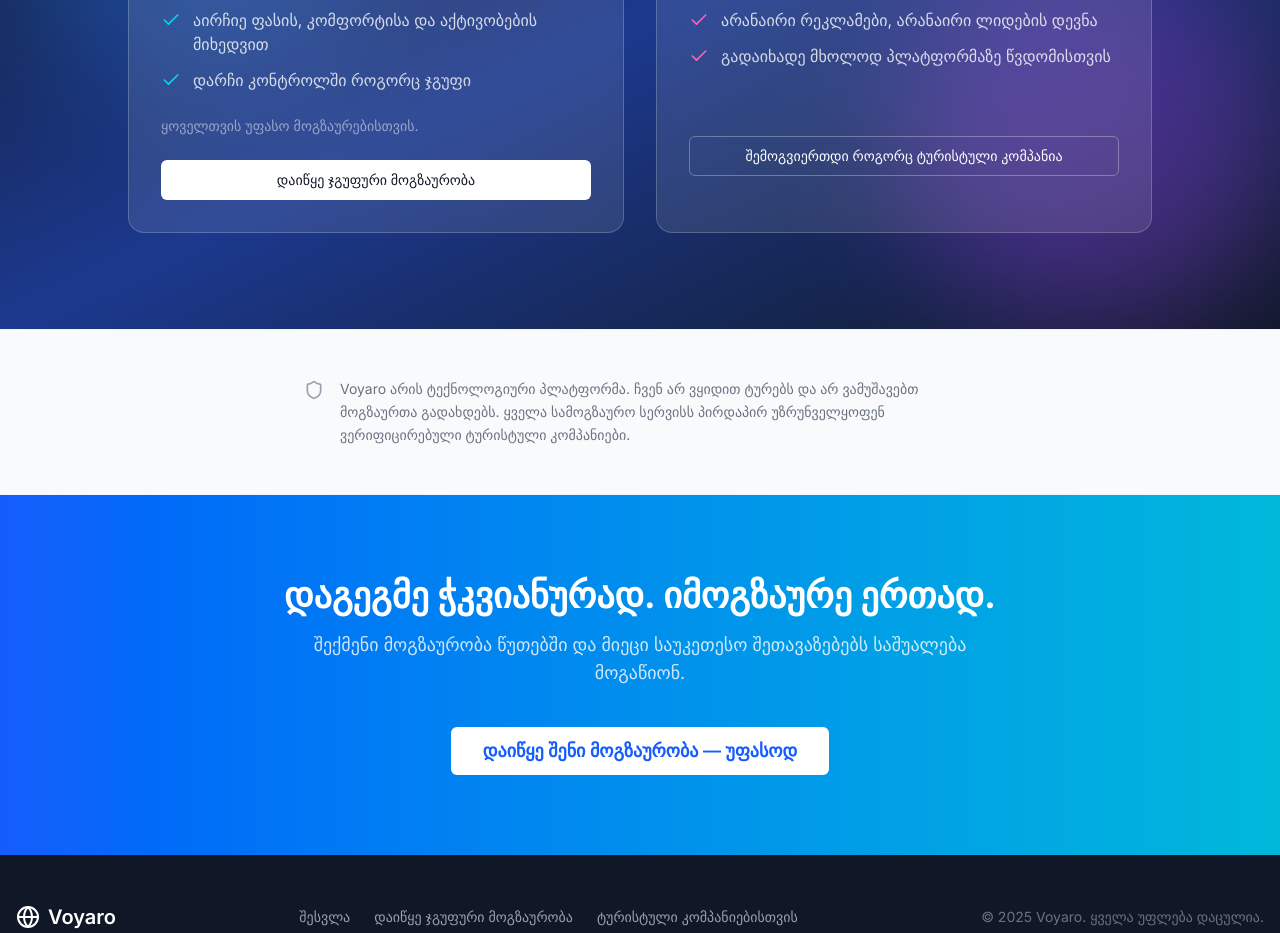
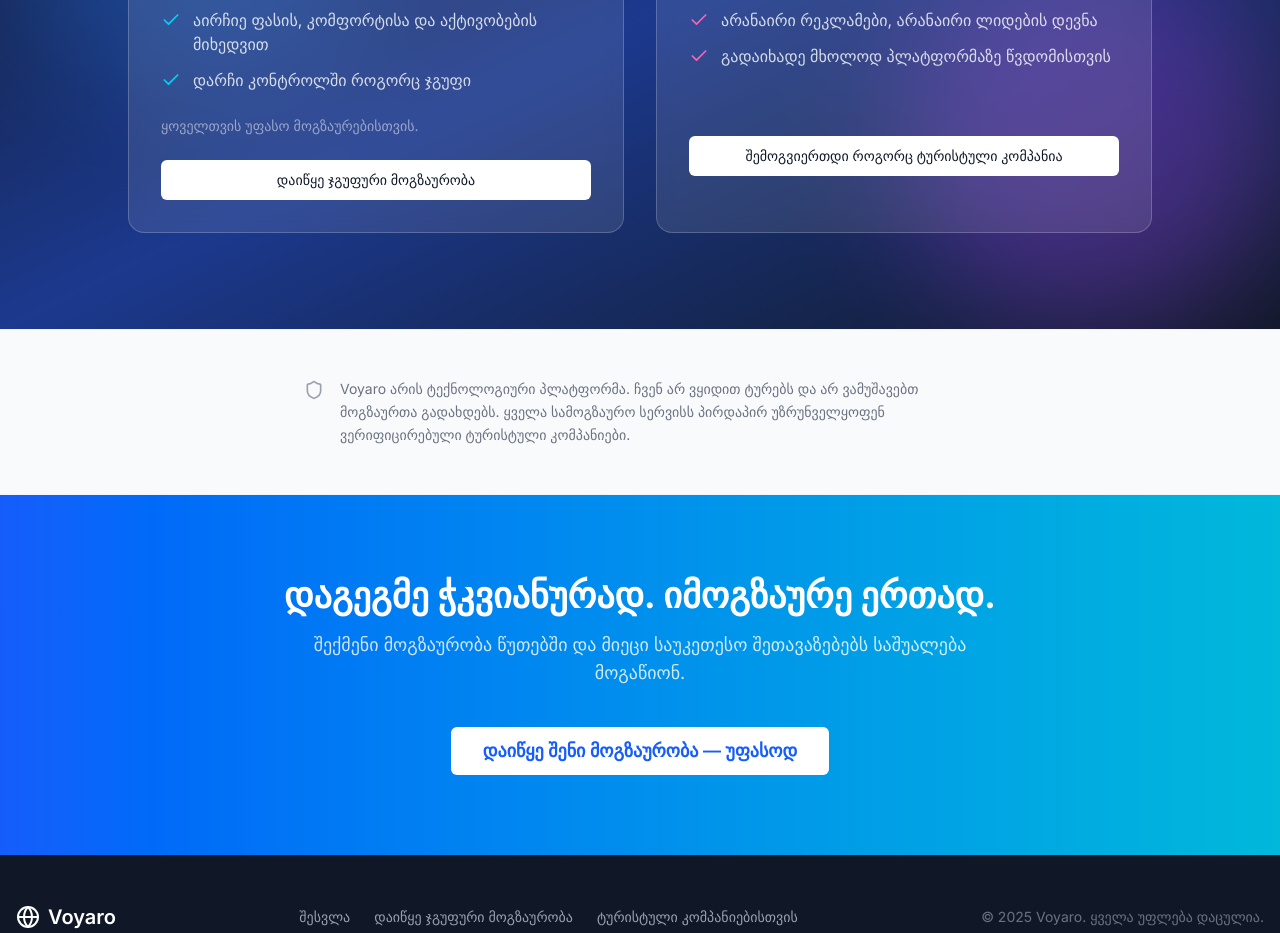
Before and after one commit to nikagabedava1-beep/voyaro, a Next.js app in the folder voyaro-web/: page / in a window 1280 px wide. Shown: the part 2440-3373 px from the top of the page. Built offline with nearby package versions, Linux system fonts and the light colour scheme; no server answers.

Commit message:
Match Join as Tour Company button style to Start a Group Trip

```diff
--- a/voyaro-web/src/app/page.tsx
+++ b/voyaro-web/src/app/page.tsx
@@ -271,7 +271,7 @@ export default function LandingPage() {
               </ul>
               <div className="mb-6 h-5"></div>
               <Link href="/register/company">
-                <Button className="w-full bg-transparent border border-white/30 text-white hover:bg-white/10">{translate(t.landing.joinAsCompany)}</Button>
+                <Button className="w-full bg-white text-gray-900 hover:bg-gray-100">{translate(t.landing.joinAsCompany)}</Button>
               </Link>
             </div>
           </div>
```
